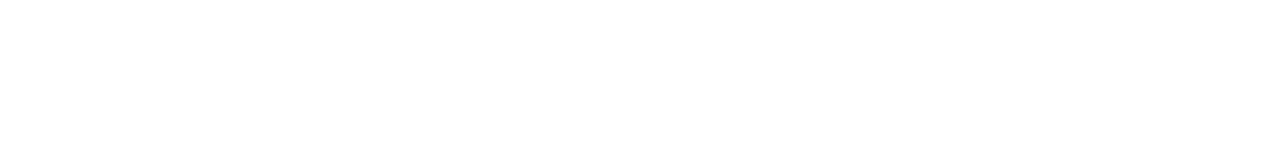
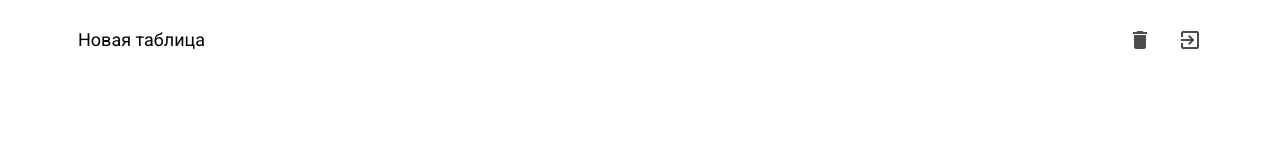
Before and after one commit to mtvphnx/excel-js, a website built with webpack: page src/index.html in a window 1280 px wide. Built offline with nearby package versions, Linux system fonts and the light colour scheme.

Commit message:
верстка шапки

```diff
--- a/src/index.html
+++ b/src/index.html
@@ -6,12 +6,23 @@
           content="width=device-width, user-scalable=no, initial-scale=1.0, maximum-scale=1.0, minimum-scale=1.0">
     <meta http-equiv="X-UA-Compatible" content="ie=edge">
     <link rel="shortcut icon" href="./favicon.ico">
+    <link href="https://fonts.googleapis.com/icon?family=Material+Icons" rel="stylesheet">
     <title>Excel на javascript</title>
 </head>
 <body>
     <div id="app" class="container">
         <div class="excel">
-            <header class="header"></header>
+            <header class="header">
+                <input type="text" class="header__input" value="Новая таблица" tabindex="1">
+                <div class="header__wrapper">
+                    <button class="header__button button" tabindex="2">
+                        <i class="material-icons">delete</i>
+                    </button>
+                    <button class="header__button button" tabindex="3">
+                        <i class="material-icons">exit_to_app</i>
+                    </button>
+                </div>
+            </header>
             <div class="toolbar"></div>
             <div class="formula"></div>
             <div class="table"></div>
--- a/src/index.js
+++ b/src/index.js
@@ -1,3 +1,13 @@
 import './styles/index.scss';
 
 console.log('Wake up, Neo...');
+
+const buttons = document.querySelectorAll('.header__button');
+
+for (const button of buttons) {
+    button.addEventListener('keydown', function(e) {
+        if (e.keyCode === 13) {
+            console.log(e.target);
+        }
+    });
+}
--- a/src/styles/index.scss
+++ b/src/styles/index.scss
@@ -17,6 +17,13 @@ body {
     padding: 0;
 }
 
+.container {
+    max-width: 1300px;
+    width: 100%;
+    margin: 0 auto;
+    padding: 0 50px;
+}
+
 .excel {
     position: relative;
 }
--- a/src/styles/partials/header.scss
+++ b/src/styles/partials/header.scss
@@ -2,5 +2,62 @@
 @import "../settings/variables";
 
 .header {
+    position: sticky;
+    top: 0;
 
+    display: flex;
+    align-items: center;
+    justify-content: space-between;
+    padding: 20px;
+
+    &__input {
+        padding: 2px 7px;
+
+        font-size: 18px;
+        line-height: 22px;
+        color: #000;
+
+        border: 1px solid transparent;
+        background-color: inherit;
+        border-radius: 2px;
+        outline: none;
+        box-shadow: none;
+    }
+
+    &__input:hover {
+        border: 1px solid #c0c0c0;
+    }
+
+    &__input:focus {
+        margin: -1px;
+
+        border: 2px solid #1a73e8;
+        background-color: #fff;
+        border-radius: 4px;
+    }
+
+    &__wrapper {
+        display: flex;
+        align-items: center;
+    }
+
+    &__button + &__button {
+        margin-left: 10px;
+    }
+
+    &__button {
+        @include button(#188038);
+
+        height: 40px;
+        width: 40px;
+        border-radius: 50%;
+    }
+
+    &__button i {
+        font-size: 24px;
+    }
+
+    &__button:active, &__button.active {
+        background-color: #e6f4ea;
+    }
 }
--- a/src/styles/settings/_mixins.scss
+++ b/src/styles/settings/_mixins.scss
@@ -1 +1,37 @@
+@import "./variables";
+
 // миксины
+@mixin button($color: green) {
+    position: relative;
+
+    height: $button;
+    width: $button;
+    padding: 5px;
+    display: flex;
+    align-items: center;
+    justify-content: center;
+
+    color: rgba(0, 0, 0, .7);
+
+    border-radius: 5px;
+    transition: .3s;
+    user-select: none;
+    box-shadow: none;
+    border: none;
+    background-color: inherit;
+
+    & i {
+        font-size: 20px;
+    }
+
+    &:active, &.active {
+        color: $color;
+        outline: none;
+    }
+
+    &:hover, &:focus {
+        background-color: #eee;
+        cursor: pointer;
+        outline: none;
+    }
+}
--- a/src/styles/settings/_variables.scss
+++ b/src/styles/settings/_variables.scss
@@ -1 +1,2 @@
 // переменные
+$button: 30px;
```
